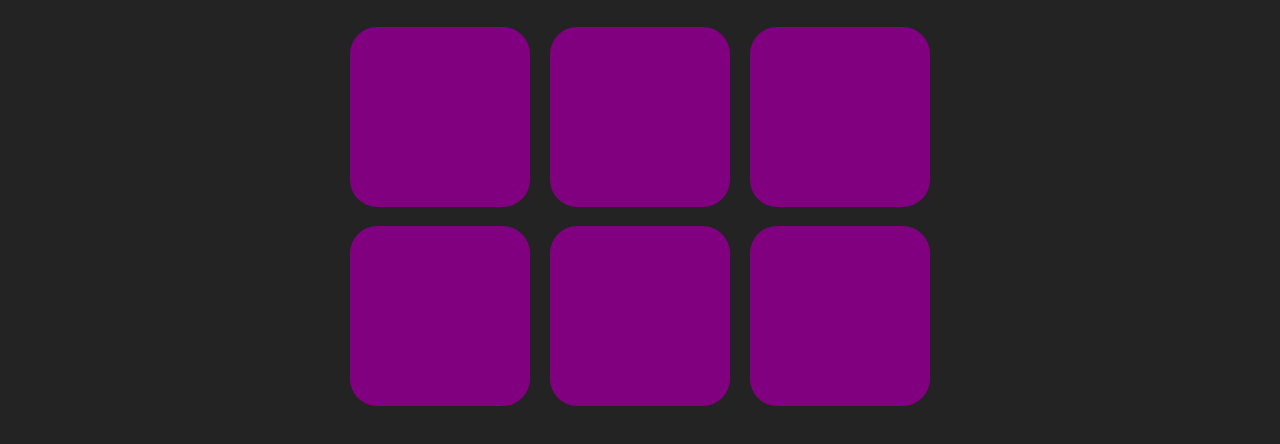
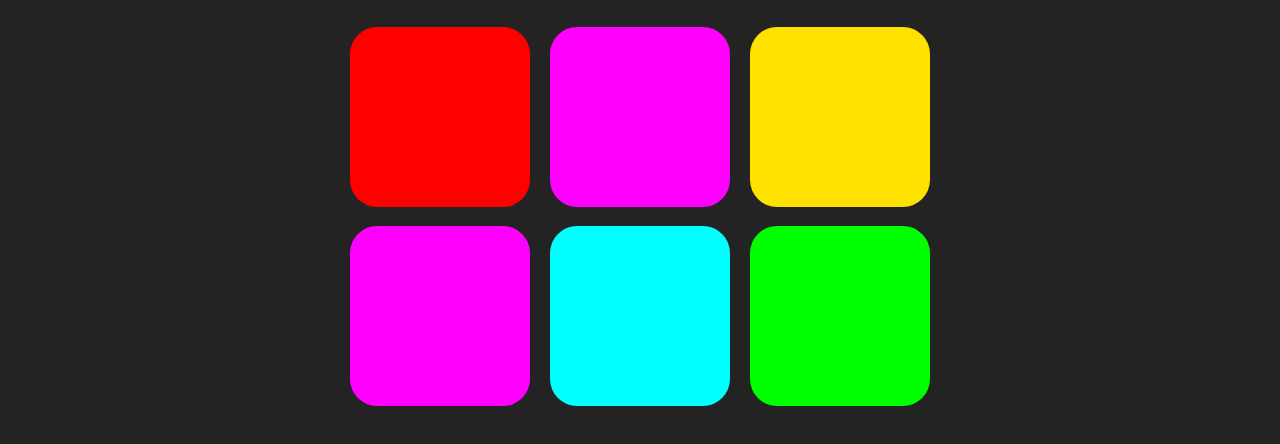
Before and after one commit to sugarsyntax/color-game, a plain HTML site: page index.html in a window 1280 px wide. Shown: the part 170-614 px from the top of the page. Drawn offline with Linux system fonts and the light colour scheme.

```diff
--- a/app.js
+++ b/app.js
@@ -1,7 +1,14 @@
 // stores number of squares available per game
 var numSquares = 6;
 // empty array contains random six or three times every new game
-var colors = [];
+var colors = [
+  "rgb(255, 0, 0)",
+  "rgb(255, 0, 255)",
+  "rgb(255, 225, 0)",
+  "rgb(255, 0, 255)",
+  "rgb(0, 255, 255)",
+  "rgb(0, 255, 0)"
+];
 // color selected by user
 var pickedColor;
 // array of all squares available on page depending on options
@@ -10,3 +17,7 @@ var squares = document.querySelectorAll(".square");
 var resetButton = document.querySelector("#reset");
 // array that contains "easy" and "hard" mod buttons
 var modeButtons = document.querySelectorAll(".mode");
+
+for (let i = 0; i < squares.length; i++) {
+  squares[i].style.backgroundColor = colors[i];
+}
--- a/index.html
+++ b/index.html
@@ -30,6 +30,6 @@
       <div class="square"></div>
     </div>
 
-    <script src="app.js"></script>
+    <script type="text/javascript" src="app.js"></script>
   </body>
 </html>
```
